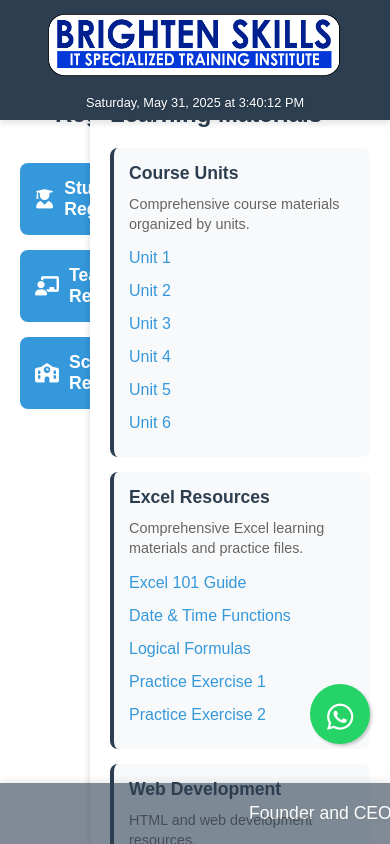
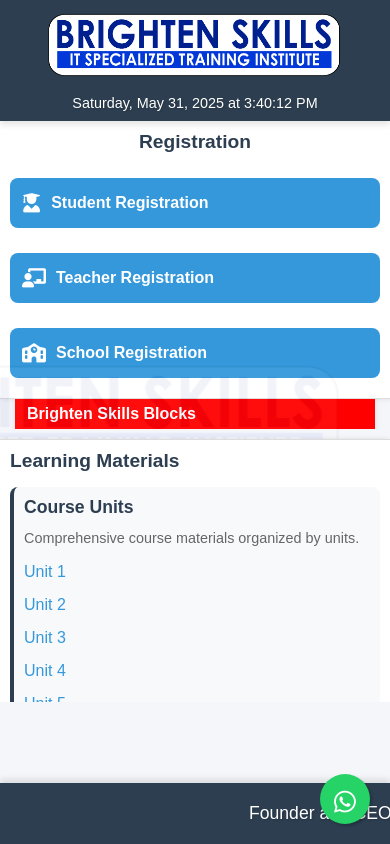
Before and after one commit to BRIGHTENSKILLS/bskyoutube, a website: page index.html in a window 390 px wide. Drawn offline with Linux system fonts and the light colour scheme.

Commit message:
index.html

```diff
--- a/index.html
+++ b/index.html
@@ -611,8 +611,9 @@
         /* Update responsive styles for mobile view */
         @media screen and (max-width: 768px) {
             body {
-                padding-top: 0; /* Remove top padding */
+                padding-top: 0;
                 margin-top: 0;
+                overflow-x: hidden;
             }
 
             header {
@@ -622,11 +623,12 @@
                 gap: 10px;
                 opacity: 1;
                 pointer-events: auto;
-                position: relative; /* Change from fixed to relative */
+                position: relative;
+                width: 100%;
             }
 
             .logo {
-                max-height: 80px; /* Increased logo size */
+                max-height: 80px;
                 width: auto;
             }
 
@@ -637,90 +639,147 @@
                 margin-top: 5px;
             }
 
+            /* Reset all fixed positioning for mobile */
+            .registration-buttons,
+            .materials-sidebar,
+            .main-content {
+                position: static;
+                width: 100%;
+                margin: 0;
+                padding: 10px;
+            }
+
             /* Adjust main layout for mobile */
             .split-layout {
-                margin-left: 0;
+                margin: 0;
+                padding: 0;
+                display: flex;
                 flex-direction: column;
+                width: 100%;
             }
 
-            /* Adjust main content for mobile */
+            /* Registration buttons section */
+            .registration-buttons {
+                order: 1;
+                background: #fff;
+                border-bottom: 1px solid #ddd;
+            }
+
+            .registration-buttons h2 {
+                font-size: 1.2rem;
+                margin-bottom: 10px;
+            }
+
+            .reg-button {
+                width: 100%;
+                margin-bottom: 10px;
+                padding: 12px;
+                font-size: 1rem;
+            }
+
+            /* Main content section */
             .main-content {
-                padding: 10px;
-                margin: 0;
-                width: 100%;
-                display: block; /* Ensure content is visible */
+                order: 2;
+                padding: 15px;
             }
 
             .youtube-container {
-                padding: 10px;
                 width: 100%;
-                display: block; /* Ensure container is visible */
+                padding: 0;
             }
 
             .button-container {
                 width: 100%;
-                max-width: none;
                 display: flex;
                 flex-direction: column;
                 gap: 10px;
             }
 
             .youtube-button {
-                padding: 15px 20px;
-                font-size: 1.2rem;
                 width: 100%;
-                display: block; /* Ensure button is visible */
-                white-space: normal; /* Allow text to wrap */
-                height: auto; /* Allow height to adjust */
-                min-height: 60px; /* Minimum height for touch */
-                text-align: left;
-            }
-
-            .youtube-description {
-                font-size: 1rem;
-                margin: 15px 0;
-                display: block; /* Ensure description is visible */
-                width: 100%;
-                color: #333; /* Darker text for better visibility */
-            }
-
-            /* Adjust payment button for mobile */
-            .payment-button {
-                padding: 15px 20px;
-                font-size: 1.2rem;
-                width: 100%;
-                display: block;
+                padding: 15px;
+                font-size: 1.1rem;
                 white-space: normal;
                 height: auto;
                 min-height: 60px;
                 text-align: left;
+                margin-bottom: 10px;
             }
 
-            /* Ensure all text is visible */
-            .youtube-button, .payment-button, .youtube-description {
+            .youtube-description {
+                width: 100%;
+                font-size: 1rem;
+                margin: 15px 0;
+                color: #333;
+            }
+
+            /* Materials sidebar section */
+            .materials-sidebar {
+                order: 3;
+                background: #fff;
+                border-top: 1px solid #ddd;
+                margin-top: 10px;
+            }
+
+            .materials-sidebar h2 {
+                font-size: 1.2rem;
+                margin-bottom: 15px;
+            }
+
+            .material-item {
+                margin-bottom: 15px;
+                padding: 10px;
+            }
+
+            /* Payment button */
+            .payment-button {
+                width: 100%;
+                padding: 15px;
+                font-size: 1.1rem;
+                white-space: normal;
+                height: auto;
+                min-height: 60px;
+                text-align: left;
+                margin: 10px 0;
+            }
+
+            /* Footer adjustments */
+            footer {
+                position: static;
+                margin-top: 20px;
                 opacity: 1;
-                visibility: visible;
-                overflow: visible;
+                pointer-events: auto;
+                width: 100%;
+            }
+
+            /* WhatsApp button */
+            .whatsapp-float {
+                bottom: 20px;
+                right: 20px;
+                width: 50px;
+                height: 50px;
+                font-size: 25px;
+            }
+
+            /* Modal adjustments */
+            .modal-content {
+                width: 95%;
+                margin: 20px auto;
+                padding: 15px;
             }
         }
 
         /* Additional breakpoint for very small screens */
         @media screen and (max-width: 480px) {
-            body {
-                padding-top: 0;
+            .logo {
+                max-height: 70px;
             }
 
-            .logo {
-                max-height: 70px; /* Slightly smaller for very small screens */
-            }
-
-            #datetime {
-                font-size: 0.8rem;
-            }
-
-            .youtube-button, .payment-button {
-                padding: 12px 15px;
-                font-size: 1.1rem;
+            .youtube-button,
+            .payment-button,
+            .reg-button {
+                padding: 12px;
+                font-size: 1rem;
                 min-height: 50px;
             }
 
```
